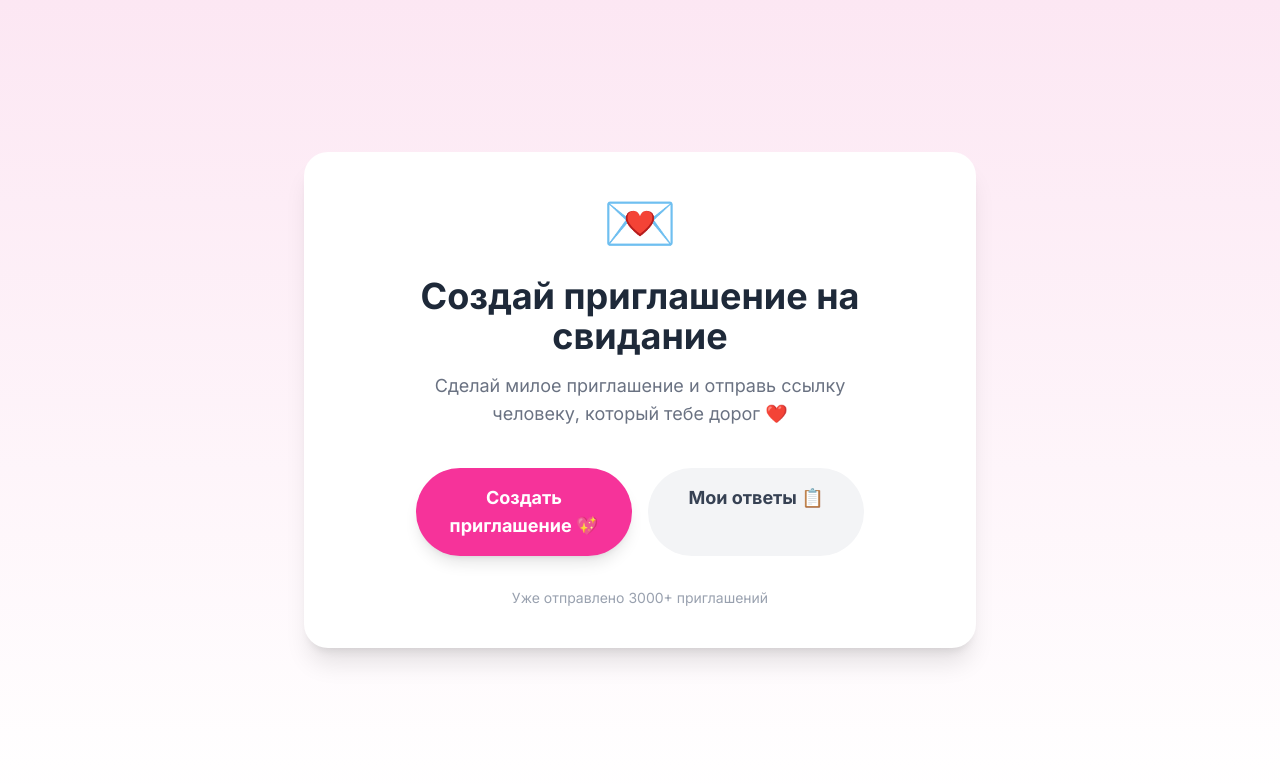
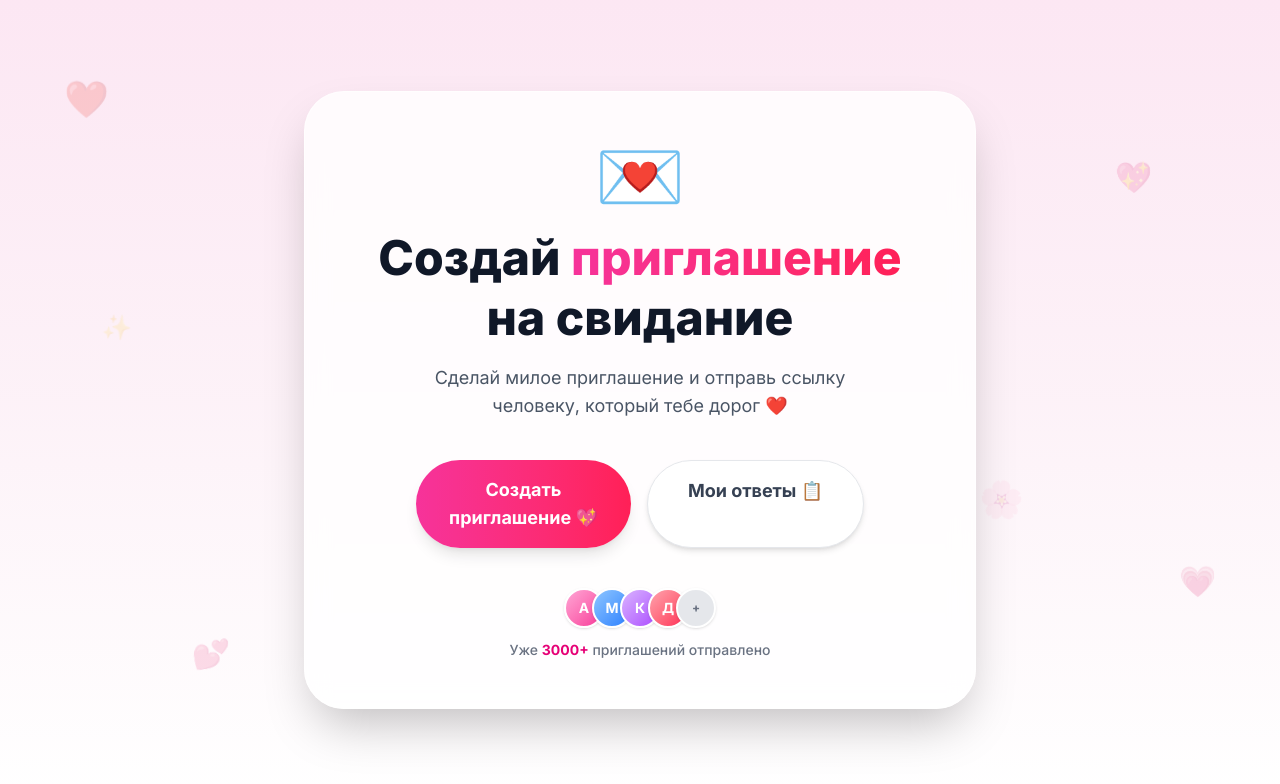
Before and after one commit to Uncle-Lein/onlyteplo, a Next.js app: page / in a window 1280 px wide. Shown: the top 784 px of the page. Built offline with nearby package versions, Linux system fonts and the light colour scheme.

Commit message:
лендинг

```diff
--- a/src/app/page.tsx
+++ b/src/app/page.tsx
@@ -2,33 +2,88 @@ import Link from "next/link";
 
 export default function LandingPage() {
   return (
-    <main className="flex min-h-screen flex-col items-center justify-center bg-gradient-to-b from-pink-100 to-white p-4">
-      <div className="max-w-2xl w-full bg-white rounded-3xl shadow-xl p-10 flex flex-col items-center text-center">
-        <div className="text-6xl mb-6">💌</div>
-        <h1 className="text-4xl font-bold text-gray-800 mb-4">
-          Создай приглашение на свидание
+    <main className="relative min-h-screen bg-gradient-to-b from-pink-100 via-pink-50 to-white overflow-hidden flex items-center justify-center p-4">
+
+      {/* Плавающие сердечки на фоне */}
+      <div className="absolute inset-0 pointer-events-none overflow-hidden">
+        <div className="absolute top-[10%] left-[5%] text-4xl opacity-20 animate-float-slow">❤️</div>
+        <div className="absolute top-[20%] right-[10%] text-3xl opacity-20 animate-float-medium">💖</div>
+        <div className="absolute bottom-[15%] left-[15%] text-3xl opacity-20 animate-float-fast">💕</div>
+        <div className="absolute top-[60%] right-[20%] text-4xl opacity-15 animate-float-slow">🌸</div>
+        <div className="absolute bottom-[25%] right-[5%] text-3xl opacity-20 animate-float-medium">💗</div>
+        <div className="absolute top-[40%] left-[8%] text-2xl opacity-15 animate-float-fast">✨</div>
+      </div>
+
+      {/* Основной контент */}
+      <div className="relative z-10 max-w-2xl w-full bg-white/80 backdrop-blur-md rounded-[2.5rem] shadow-2xl p-8 md:p-12 text-center border border-white/60">
+
+        {/* Логотип / Иконка */}
+        <div className="text-7xl mb-4 animate-pulse-soft">💌</div>
+
+        {/* Заголовок */}
+        <h1 className="text-4xl md:text-5xl font-extrabold text-gray-900 mb-4 leading-tight">
+          Создай <span className="text-transparent bg-clip-text bg-gradient-to-r from-pink-500 to-rose-500">приглашение</span> на свидание
         </h1>
-        <p className="text-lg text-gray-500 mb-10 max-w-md">
+
+        <p className="text-lg text-gray-600 mb-10 max-w-md mx-auto">
           Сделай милое приглашение и отправь ссылку человеку, который тебе дорог ❤️
         </p>
 
-        <div className="flex flex-col sm:flex-row gap-4 w-full max-w-md">
+        {/* Кнопки */}
+        <div className="flex flex-col sm:flex-row gap-4 w-full max-w-md mx-auto mb-10">
           <Link
             href="/create"
-            className="flex-1 bg-pink-500 hover:bg-pink-600 text-white font-bold py-4 px-8 rounded-full transition-all duration-300 shadow-lg text-lg text-center"
+            className="flex-1 bg-gradient-to-r from-pink-500 to-rose-500 hover:from-pink-600 hover:to-rose-600 text-white font-bold py-4 px-8 rounded-full transition-all duration-300 shadow-lg hover:shadow-2xl transform hover:-translate-y-1 text-lg text-center"
           >
             Создать приглашение 💖
           </Link>
           <Link
             href="/answers"
-            className="flex-1 bg-gray-100 hover:bg-gray-200 text-gray-700 font-bold py-4 px-8 rounded-full transition-all duration-300 text-lg text-center"
+            className="flex-1 bg-white hover:bg-gray-50 text-gray-700 font-bold py-4 px-8 rounded-full transition-all duration-300 shadow-md hover:shadow-lg border border-gray-200 text-lg text-center"
           >
             Мои ответы 📋
           </Link>
         </div>
 
-        <p className="mt-8 text-sm text-gray-400">Уже отправлено 3000+ приглашений</p>
+        {/* Социальное доказательство */}
+        <div className="flex flex-col items-center gap-3">
+          <div className="flex -space-x-3">
+            <div className="w-10 h-10 rounded-full bg-gradient-to-br from-pink-300 to-pink-500 border-2 border-white flex items-center justify-center text-white text-sm font-bold shadow-sm">А</div>
+            <div className="w-10 h-10 rounded-full bg-gradient-to-br from-blue-300 to-blue-500 border-2 border-white flex items-center justify-center text-white text-sm font-bold shadow-sm">М</div>
+            <div className="w-10 h-10 rounded-full bg-gradient-to-br from-purple-300 to-purple-500 border-2 border-white flex items-center justify-center text-white text-sm font-bold shadow-sm">К</div>
+            <div className="w-10 h-10 rounded-full bg-gradient-to-br from-rose-300 to-rose-500 border-2 border-white flex items-center justify-center text-white text-sm font-bold shadow-sm">Д</div>
+            <div className="w-10 h-10 rounded-full bg-gray-200 border-2 border-white flex items-center justify-center text-gray-500 text-xs font-bold shadow-sm">+</div>
+          </div>
+          <p className="text-sm text-gray-500 font-medium">
+            Уже <span className="font-bold text-pink-600">3000+</span> приглашений отправлено
+          </p>
+        </div>
+
       </div>
+
+      {/* CSS-анимации (добавлены прямо в файл для простоты) */}
+      <style jsx global>{`
+        @keyframes float-slow {
+          0%, 100% { transform: translateY(0px) rotate(0deg); }
+          50% { transform: translateY(-20px) rotate(10deg); }
+        }
+        @keyframes float-medium {
+          0%, 100% { transform: translateY(0px) rotate(0deg); }
+          50% { transform: translateY(-15px) rotate(-10deg); }
+        }
+        @keyframes float-fast {
+          0%, 100% { transform: translateY(0px) rotate(0deg); }
+          50% { transform: translateY(-10px) rotate(5deg); }
+        }
+        @keyframes pulse-soft {
+          0%, 100% { transform: scale(1); }
+          50% { transform: scale(1.05); }
+        }
+        .animate-float-slow { animation: float-slow 6s ease-in-out infinite; }
+        .animate-float-medium { animation: float-medium 5s ease-in-out infinite; }
+        .animate-float-fast { animation: float-fast 4s ease-in-out infinite; }
+        .animate-pulse-soft { animation: pulse-soft 3s ease-in-out infinite; }
+      `}</style>
     </main>
   );
 }
```
